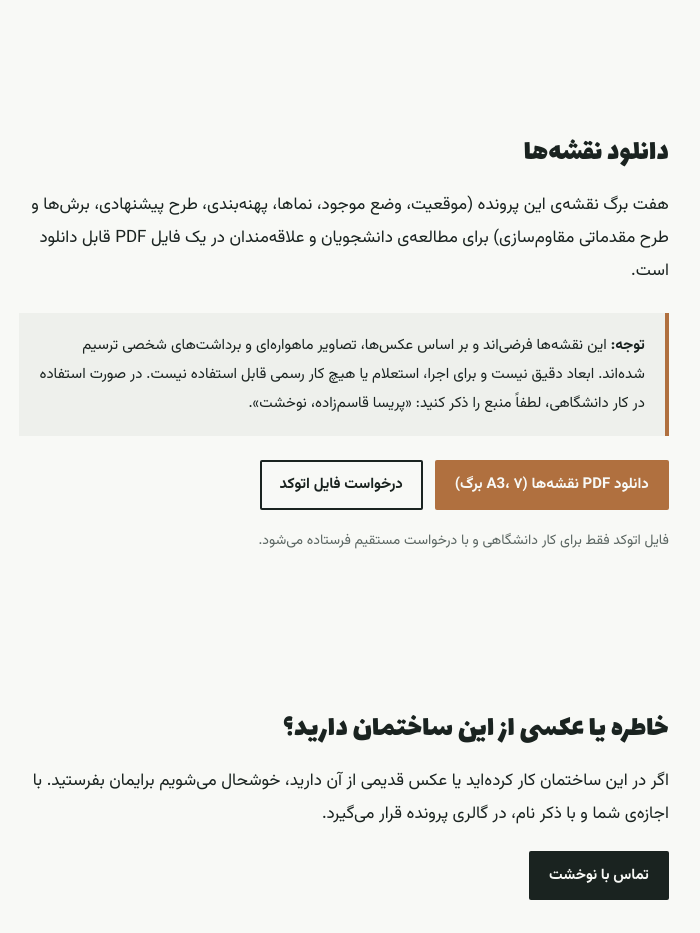
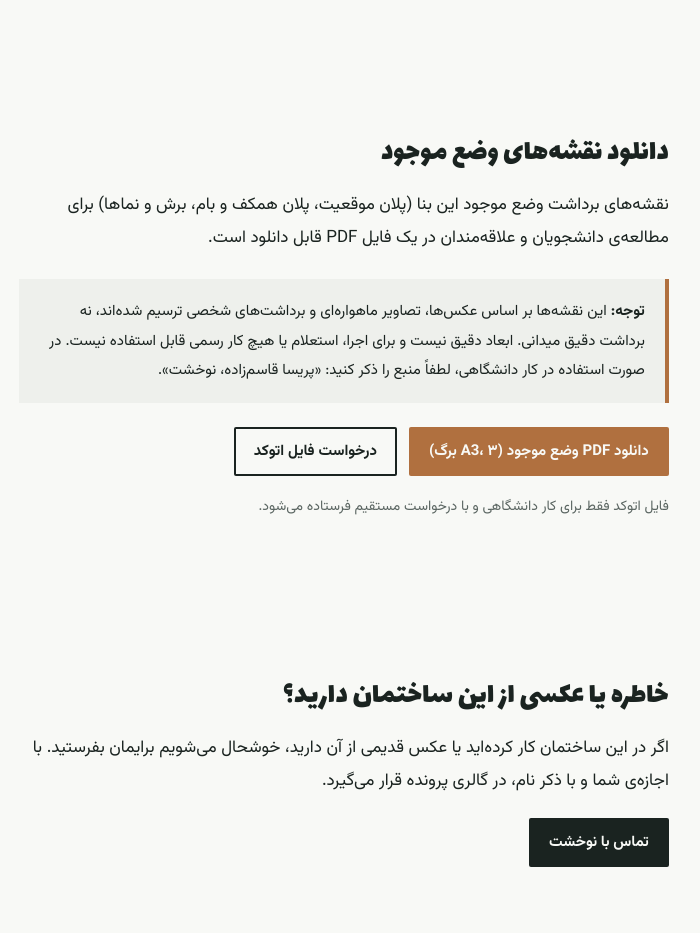
Before and after one commit to parisagh/nowkhesht, a plain HTML site: page projects/irib-urmia.html in a window 1280 px wide. Shown: the part 6160-7093 px from the top of the page, without its empty margins (296-996 px from the left). Drawn offline with Linux system fonts and the light colour scheme.

Commit message:
Add files via upload

```diff
--- a/projects/irib-urmia.html
+++ b/projects/irib-urmia.html
@@ -90,12 +90,12 @@
 <figure class="wide"><img src="../assets/img/irib-retrofit.webp" alt="طرح مقدماتی مقاوم‌سازی و جزئیات" loading="lazy" width="1800" height="518"><figcaption class="muted" style="font-size:14px;margin-top:8px">طرح مقدماتی مقاوم‌سازی، پلان‌ها و جزئیات تیپ.</figcaption></figure>
 
 <div class="prose">
-  <h2>دانلود نقشه‌ها</h2>
-  <p>هفت برگ نقشه‌ی این پرونده (موقعیت، وضع موجود، نماها، پهنه‌بندی، طرح پیشنهادی، برش‌ها و طرح مقدماتی مقاوم‌سازی) برای مطالعه‌ی دانشجویان و علاقه‌مندان در یک فایل PDF قابل دانلود است.</p>
-  <div class="callout"><strong>توجه:</strong> این نقشه‌ها فرضی‌اند و بر اساس عکس‌ها، تصاویر ماهواره‌ای و برداشت‌های شخصی ترسیم شده‌اند. ابعاد دقیق نیست و برای اجرا، استعلام یا هیچ کار رسمی قابل استفاده نیست. در صورت استفاده در کار دانشگاهی، لطفاً منبع را ذکر کنید: «پریسا قاسم‌زاده، نوخشت».</div>
+  <h2>دانلود نقشه‌های وضع موجود</h2>
+  <p>نقشه‌های برداشت وضع موجود این بنا (پلان موقعیت، پلان همکف و بام، برش و نماها) برای مطالعه‌ی دانشجویان و علاقه‌مندان در یک فایل PDF قابل دانلود است.</p>
+  <div class="callout"><strong>توجه:</strong> این نقشه‌ها بر اساس عکس‌ها، تصاویر ماهواره‌ای و برداشت‌های شخصی ترسیم شده‌اند، نه برداشت دقیق میدانی. ابعاد دقیق نیست و برای اجرا، استعلام یا هیچ کار رسمی قابل استفاده نیست. در صورت استفاده در کار دانشگاهی، لطفاً منبع را ذکر کنید: «پریسا قاسم‌زاده، نوخشت».</div>
   <p style="display:flex;flex-wrap:wrap;gap:12px;margin-top:8px">
-    <a class="btn clay" href="../assets/docs/irib-urmia-drawings.pdf" download>دانلود PDF نقشه‌ها (A3، ۷ برگ)</a>
-    <a class="btn ghost" href="https://wa.me/989015089646?text=%D8%B3%D9%84%D8%A7%D9%85%D8%8C%20%D9%81%D8%A7%DB%8C%D9%84%20%D8%A7%D8%AA%D9%88%DA%A9%D8%AF%20%D9%BE%D8%B1%D9%88%D9%86%D8%AF%D9%87%E2%80%8C%DB%8C%20%D8%B5%D8%AF%D8%A7%D9%88%D8%B3%DB%8C%D9%85%D8%A7%DB%8C%20%D8%A7%D8%B1%D9%88%D9%85%DB%8C%D9%87%20%D8%B1%D8%A7%20%D8%A8%D8%B1%D8%A7%DB%8C%20%DA%A9%D8%A7%D8%B1%20%D8%AF%D8%A7%D9%86%D8%B4%DA%AF%D8%A7%D9%87%DB%8C%20%D9%84%D8%A7%D8%B2%D9%85%20%D8%AF%D8%A7%D8%B1%D9%85." target="_blank" rel="noopener">درخواست فایل اتوکد</a>
+    <a class="btn clay" href="../assets/docs/irib-urmia-existing.pdf" download>دانلود PDF وضع موجود (A3، ۳ برگ)</a>
+    <a class="btn ghost" href="https://wa.me/989015089646?text=%D8%B3%D9%84%D8%A7%D9%85%D8%8C%20%D9%81%D8%A7%DB%8C%D9%84%20%D8%A7%D8%AA%D9%88%DA%A9%D8%AF%20%D9%86%D9%82%D8%B4%D9%87%E2%80%8C%D9%87%D8%A7%DB%8C%20%D9%88%D8%B6%D8%B9%20%D9%85%D9%88%D8%AC%D9%88%D8%AF%20%D8%B5%D8%AF%D8%A7%D9%88%D8%B3%DB%8C%D9%85%D8%A7%DB%8C%20%D8%A7%D8%B1%D9%88%D9%85%DB%8C%D9%87%20%D8%B1%D8%A7%20%D8%A8%D8%B1%D8%A7%DB%8C%20%DA%A9%D8%A7%D8%B1%20%D8%AF%D8%A7%D9%86%D8%B4%DA%AF%D8%A7%D9%87%DB%8C%20%D9%84%D8%A7%D8%B2%D9%85%20%D8%AF%D8%A7%D8%B1%D9%85." target="_blank" rel="noopener">درخواست فایل اتوکد</a>
   </p>
   <p class="note">فایل اتوکد فقط برای کار دانشگاهی و با درخواست مستقیم فرستاده می‌شود.</p>
 </div>
```
